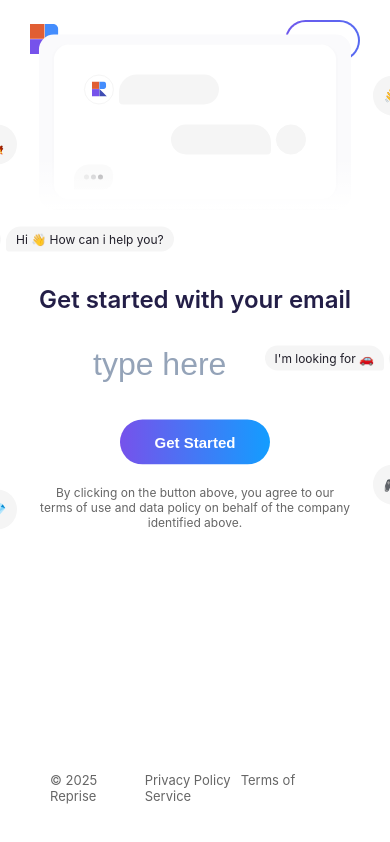
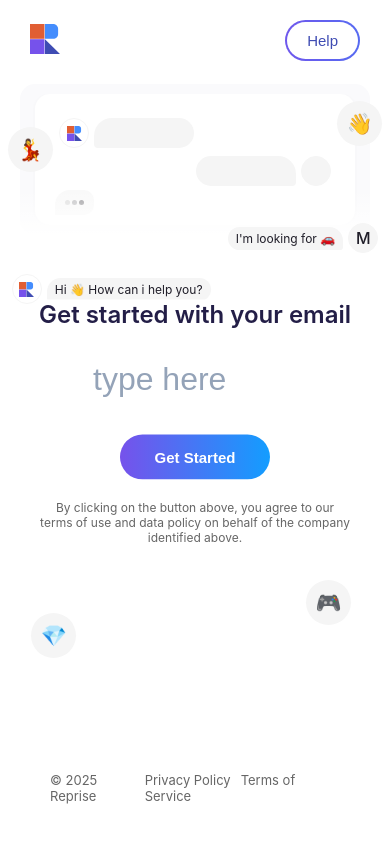
Before and after one commit to akojif/onboarding-flow, a React (Create React App) app: page / in a window 390 px wide. Shown: the top 842 px of the page. Built offline with nearby package versions, Linux system fonts and the light colour scheme; a web font is replaced by a local one.

Commit message:
style: update layout and restructured BgIllustration components animation to be more responsive

```diff
--- a/src/components/OnboardingFlow.css
+++ b/src/components/OnboardingFlow.css
@@ -3,10 +3,11 @@
   justify-content: space-between;
   flex-direction: column;
   height: 100vh;
-  max-width: 1300px;
+  max-width: 1400px;
   margin: 0 auto;
   width: 100%;
   padding: 20px 30px;
+  position: relative;
 }
 
 .onboading-nav {
@@ -24,7 +25,6 @@
   display: flex;
   justify-content: space-between;
   align-items: center;
-  position: relative;
 }
 
 .onboading input::placeholder {
--- a/src/components/steps/EmailStep.tsx
+++ b/src/components/steps/EmailStep.tsx
@@ -12,8 +12,9 @@ function EmailStep({
   nextStep: () => void;
 }) {
   return (
+    <>
+      <BgIllustration />
       <div className='get-started-step'>
-      <BgIllustration />
         <h2 className='onboading-title'>Get started with your email</h2>
 
         <div className={`${!formData.email ? "centered-custom-input" : ""}`}>
@@ -29,10 +30,11 @@ function EmailStep({
         <Button variant='primary' onClick={nextStep} text='Get Started' />
 
         <p className='agreement-text'>
-        By clicking on the button above, you agree to our terms of use and data
-        policy on behalf of the company identified above.
+          By clicking on the button above, you agree to our terms of use and
+          data policy on behalf of the company identified above.
         </p>
       </div>
+    </>
   );
 }
 
--- a/src/components/ui/BgIllustration.css
+++ b/src/components/ui/BgIllustration.css
@@ -1,23 +1,22 @@
 .bg-illustration {
   position: absolute;
   z-index: -1;
-  top: 0;
-  left: 0;
+  inset: 0;
   width: 100%;
-  height: 100%;
+  height: 100vh;
 
   > .text-message {
     position: absolute;
   }
 
   > .text-message:nth-of-type(1) {
-    bottom: 50%;
-    left: -90%;
+    top: 38%;
+    left: 6%;
   }
 
   > .text-message:nth-of-type(2) {
-    top: 0%;
-    right: -90%;
+    top: 34%;
+    right: 9%;
   }
 }
 
@@ -26,10 +25,12 @@
   min-width: 350px;
   width: 100%;
   max-width: 400px;
+  margin-inline: auto;
   background-color: var(--light-grey);
   border-radius: 15px;
   padding: 15px 20px;
-  position: absolute;
+  position: relative;
+  top: 10%;
 
   &::before {
     content: "";
@@ -147,77 +148,83 @@
     background-color: var(--light-grey-2);
     border-radius: 50%;
     font-size: 1.4rem;
+    position: absolute;
 
     &:nth-of-type(1) {
-      left: -50%;
-      top: -65%;
+      left: 18%;
+      top: 24%;
     }
 
     &:nth-of-type(2) {
-      right: -40%;
-      top: -85%;
+      right: 20%;
+      top: 18%;
     }
 
     &:nth-of-type(3) {
-      bottom: 0%;
-      left: -40%;
+      bottom: 39%;
+      left: 22%;
     }
 
     &:nth-of-type(4) {
-      bottom: 10%;
-      right: -50%;
-    }
-  }
-}
-
-@media (max-width: 1140px) {
-  /* message text */
-
-  .text-message .text {
-    font-size: 12px;
-  }
-
-  .bg-illustration {
-    > .text-message:nth-of-type(1) {
-      bottom: 108%;
-      left: -25%;
-    }
-
-    > .text-message:nth-of-type(2) {
-      top: 20%;
-      right: -25%;
+      bottom: 42%;
+      right: 19%;
     }
   }
 }
 
 /* media queries */
 @media (max-width: 768px) {
+  .bg-illustration {
+    > .text-message:nth-of-type(1) {
+      top: 32%;
+      left: 2%;
+    }
+
+    > .text-message:nth-of-type(2) {
+      top: 26%;
+      right: 2%;
+    }
+
     .card-skeleton {
-    min-width: 250px;
+      max-width: 220px;
       padding: 10px 15px;
     }
 
     .emoji-icons {
       .icon {
-      width: 40px;
-      height: 40px;
-      font-size: 1rem;
+        width: 45px;
+        height: 45px;
+        font-size: 1.3rem;
 
         &:nth-of-type(1) {
-        left: -20%;
+          left: 2%;
+          top: 15%;
         }
 
         &:nth-of-type(2) {
-        right: -20%;
+          right: 2%;
+          top: 12%;
         }
 
         &:nth-of-type(3) {
-        left: -20%;
+          bottom: 22%;
+          left: 8%;
         }
 
         &:nth-of-type(4) {
-        right: -20%;
+          bottom: 26%;
+          right: 10%;
         }
       }
     }
   }
+  .text-message {
+    padding: 4px;
+
+    /* message text */
+    .text {
+      padding: 4px 8px;
+      font-size: 12px;
+    }
+  }
+}
--- a/src/components/ui/BgIllustration.tsx
+++ b/src/components/ui/BgIllustration.tsx
@@ -3,11 +3,11 @@ import LogoIcon from "../icons/LogoIcon";
 import "./BgIllustration.css";
 
 const cardVariants = {
-  hidden: { opacity: 0, scale: 0.3, y: -100 + "%" },
+  hidden: { opacity: 0, scale: 0.3, y: 50 },
   visible: {
     opacity: 1,
     scale: 1,
-    y: -250,
+    y: 0,
     type: "spring",
     stiffness: 100,
     damping: 10,
```
Lines whose indentation alone changed are shown as unchanged.
